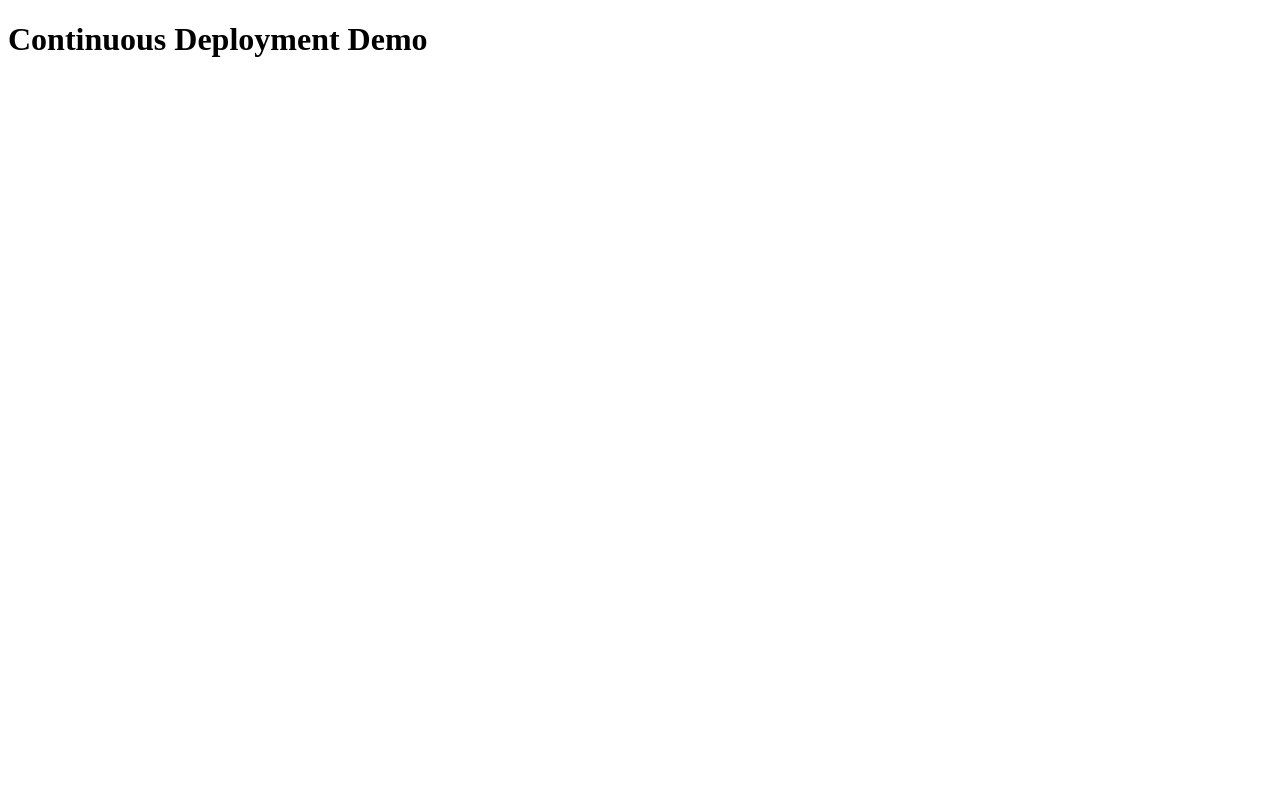
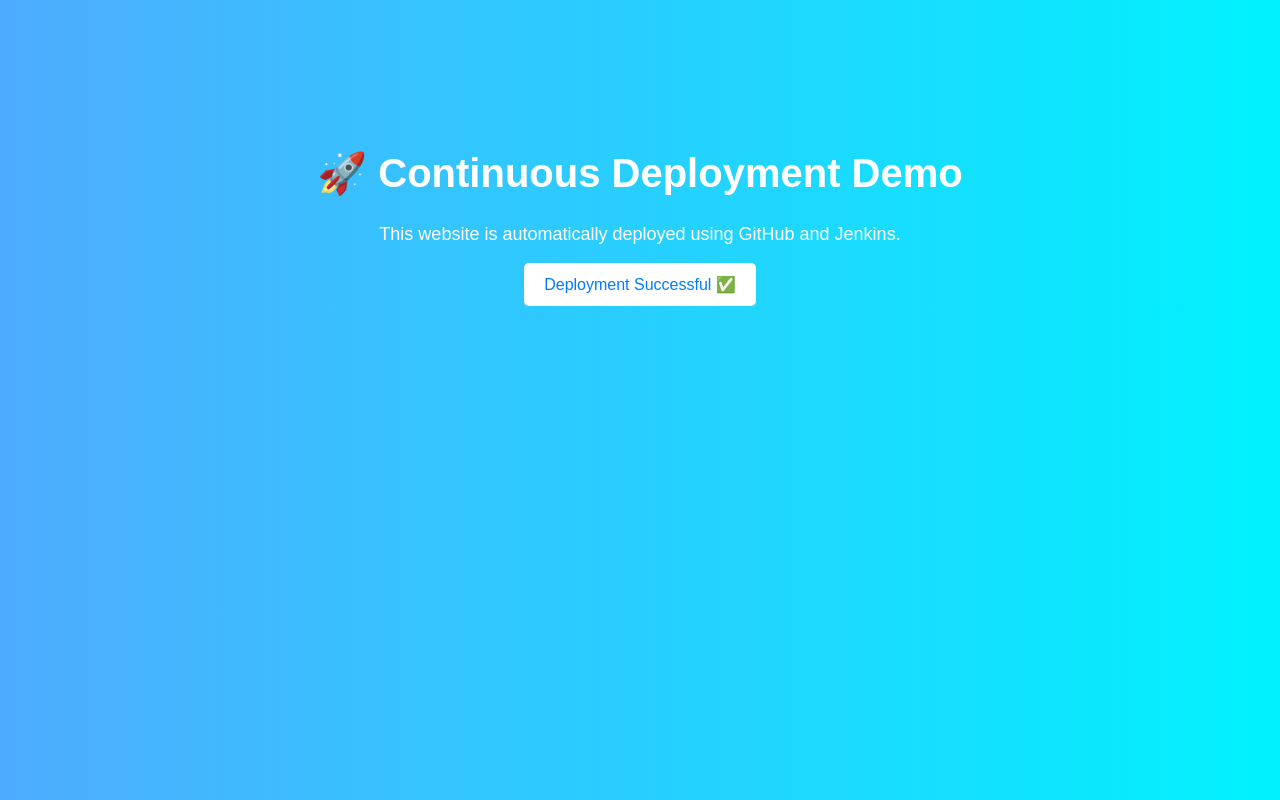
Before and after one commit to Abhaythapa098/cd-demo-app, a plain HTML site: page index.html in a window 1280 px wide. Drawn offline with Linux system fonts and the light colour scheme.

Commit message:
Added HTML and CSS

```diff
--- a/index.html
+++ b/index.html
@@ -2,8 +2,17 @@
 <html>
 <head>
     <title>CD Demo</title>
+    <link rel="stylesheet" href="style.css">
 </head>
+
 <body>
-    <h1>Continuous Deployment Demo</h1>
+
+    <div class="container">
+        <h1>🚀 Continuous Deployment Demo</h1>
+        <p>This website is automatically deployed using GitHub and Jenkins.</p>
+
+        <button>Deployment Successful ✅</button>
+    </div>
+
 </body>
 </html>
--- /dev/null
+++ b/style.css
@@ -0,0 +1,35 @@
+body {
+    margin: 0;
+    padding: 0;
+    background: linear-gradient(to right, #4facfe, #00f2fe);
+    font-family: Arial, sans-serif;
+}
+
+.container {
+    text-align: center;
+    margin-top: 150px;
+}
+
+h1 {
+    color: white;
+    font-size: 40px;
+}
+
+p {
+    color: white;
+    font-size: 18px;
+}
+
+button {
+    padding: 12px 20px;
+    font-size: 16px;
+    background-color: white;
+    color: #007BFF;
+    border: none;
+    border-radius: 5px;
+    cursor: pointer;
+}
+
+button:hover {
+    background-color: #ddd;
+}
```
